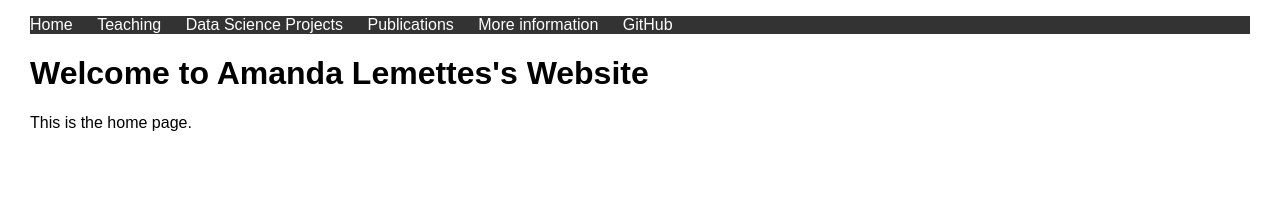
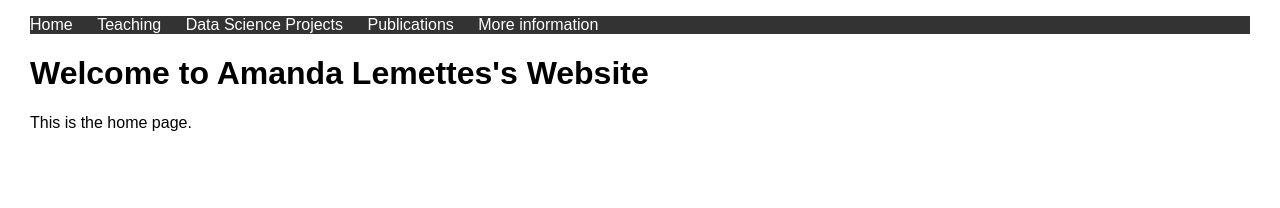
Before and after one commit to amandalemette/amandalemette.github.io, a Jekyll site: the page index.html, which Jekyll copies as it is, in a window 1280 px wide. Shown: the top 208 px of the page. Built offline with Jekyll 4.4.1, drawn with Linux system fonts in a browser that asks for light colours.

Commit message:
Update index.html

```diff
--- a/index.html
+++ b/index.html
@@ -15,7 +15,6 @@
                 <li><a href="../projects/dataproject.html">Data Science Projects</a></li>
                 <li><a href="../research/research.html">Publications</a></li>
                 <li><a href="info/info.html">More information</a></li>
-                <li><a href="https://github.com/amandalemette">GitHub</a></li>
             </ul>
         </nav>
     </header>
```
